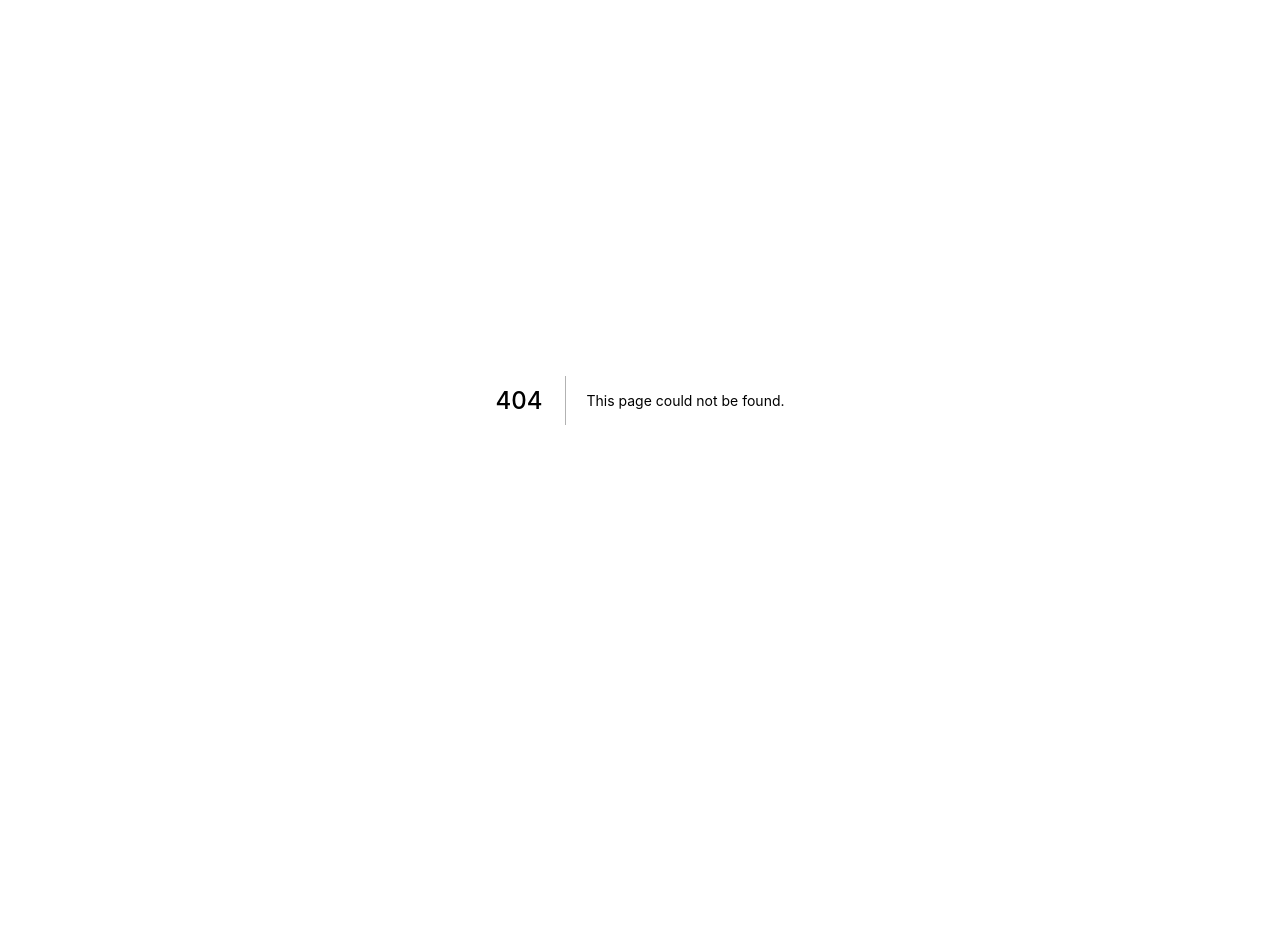
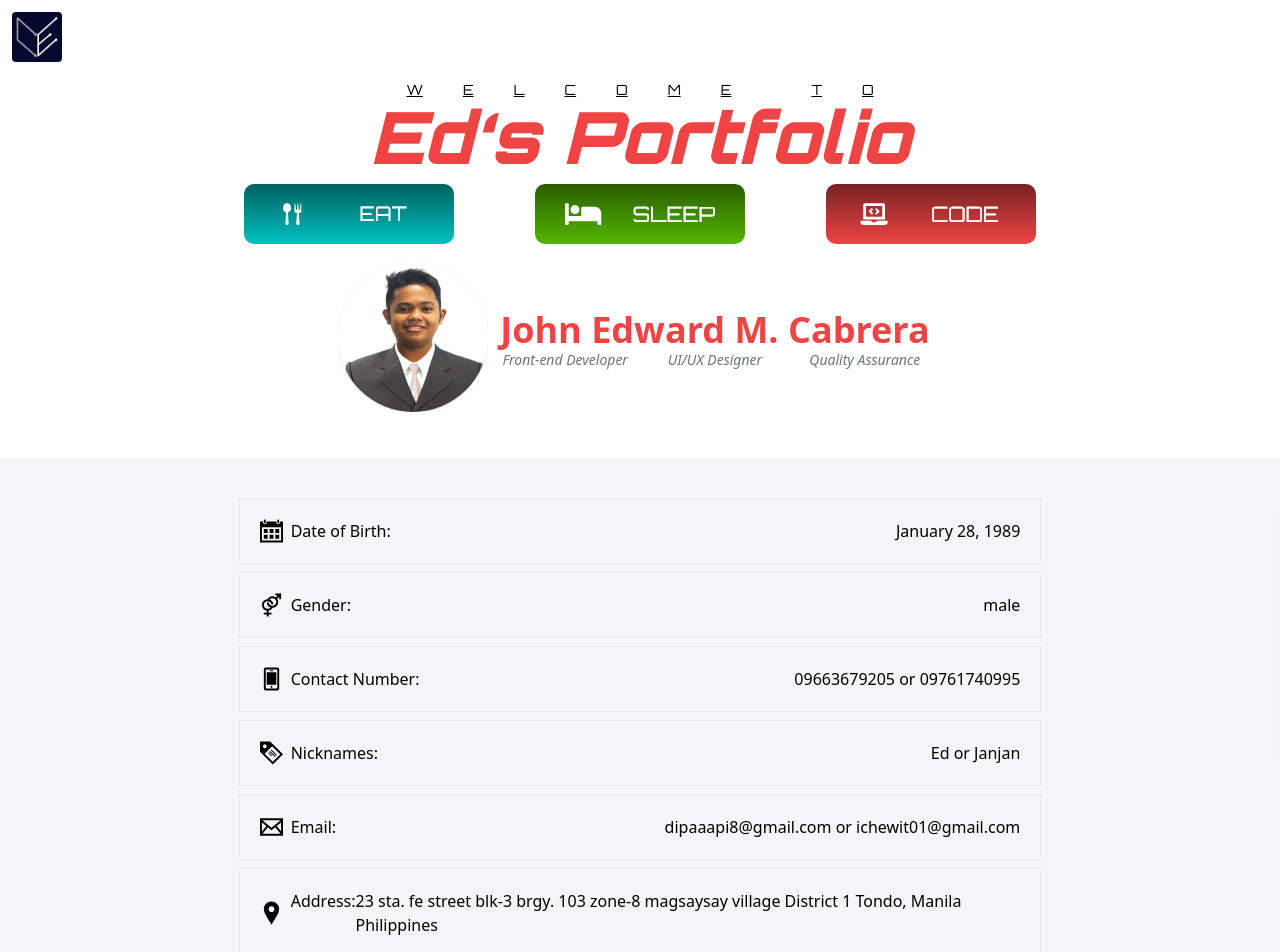
Before and after one commit to dipaaapi/ed-portfolio, a Next.js app: page /specialthanks in a window 1280 px wide. Before the commit this address had no page. Shown: the top 952 px of the page. Before the commit the page ends 800 px from the top, so only its background shows below. Built offline with nearby package versions, Linux system fonts and the light colour scheme.

Commit message:
clone special thanks page from personal page

```diff
--- /dev/null
+++ b/pages/specialthanks.tsx
@@ -0,0 +1,96 @@
+import type { NextPage } from 'next'
+import Navigation from '../components/nav'
+import Head from 'next/head'
+import Footer from '../components/footer'
+import styles from '../styles/Home.module.css'
+import Image from 'next/image'
+
+const Specialthanks: NextPage = () => {
+    const info = {
+        name: 'John Edward M. Cabrera',
+        age: "January 28, 1989",
+        position: ['Front-end Developer', 'UI/UX Designer', 'Quality Assurance'],
+        gender: 'male',
+        address: '23 sta. fe street blk-3 brgy. 103 zone-8 magsaysay village District 1 Tondo, Manila Philippines',
+        mobile: ['09663679205', '09761740995'],
+        nick: ['Ed', 'Janjan'],
+        email: ['dipaaapi8@gmail.com', 'ichewit01@gmail.com' ],
+        style: ['italic text-sm text-center hover:underline hover:text-red-500 text-gray-500', 'flex space-x-2 my-2 border p-5 cursor-pointer hover:shadow hover:rounded-full transition-all hover:bg-white']
+    }
+    return (
+        <div className='scroll-smooth'>
+            <Head>
+                <title>Ed Portfolio | Special thanks Page</title>
+                <link rel="icon" href="/CyberEd.gif" />
+            </Head>
+            <Navigation />
+
+            <main>
+                {/* <h1 className='text-2xl uppercase text-red-500 font-bold my-3 text-center'>Personal Information</h1> */}
+                <div className="md:flex grid grid-cols-1 w-max mx-auto">
+                    <div className="flex-shrink mx-auto w-max">
+                        <Image src="/ed.jpg" width={150} height={150} alt="ed picture" className="rounded-full shadow border-red-500 border w-max mx-auto" />
+                    </div>
+                    <div className="flex-grow p-3 my-auto">
+                        <p className="text-red-500 my-auto text-center md:text-left text-4xl font-bold">{info.name}</p>
+                        <div className="grid grid-cols-3 gap-5">
+                            <p className={info.style[0]}>{info.position[0]}</p>
+                            <p className={info.style[0]}>{info.position[1]}</p>
+                            <p className={info.style[0]}>{info.position[2]}</p>
+                        </div>
+                    </div>
+                </div>
+                <div className="my-10 bg-gray-300 bg-opacity-25 p-5">
+                    <ul className='md:w-2/3 w-10/12 mx-auto rounded p-3 text-left'>
+                        <li className={info.style[1]}>
+                            <svg className='flex-shrink' xmlns="http://www.w3.org/2000/svg" width="24" height="24" viewBox="0 0 24 24"><path d="M20 20h-4v-4h4v4zm-6-10h-4v4h4v-4zm6 0h-4v4h4v-4zm-12 6h-4v4h4v-4zm6 0h-4v4h4v-4zm-6-6h-4v4h4v-4zm16-8v22h-24v-22h3v1c0 1.103.897 2 2 2s2-.897 2-2v-1h10v1c0 1.103.897 2 2 2s2-.897 2-2v-1h3zm-2 6h-20v14h20v-14zm-2-7c0-.552-.447-1-1-1s-1 .448-1 1v2c0 .552.447 1 1 1s1-.448 1-1v-2zm-14 2c0 .552-.447 1-1 1s-1-.448-1-1v-2c0-.552.447-1 1-1s1 .448 1 1v2z"/></svg>
+                            <div className="md:flex justify-between w-full">
+                                <p className="">Date of Birth:</p>
+                                <p className="">{info.age}</p>
+                            </div>
+                        </li>
+                        <li className={info.style[1]}>
+                            <svg className='flex-shrink' xmlns="http://www.w3.org/2000/svg" width="24" height="24" viewBox="0 0 24 24"><path d="M16 0v2h2.586l-2.113 2.113c-.981-.698-2.177-1.113-3.473-1.113-2.22 0-4.144 1.216-5.18 3.009-3.229.096-5.82 2.738-5.82 5.991 0 2.973 2.164 5.433 5 5.91v2.09h-3v2h3v2h2v-2h3v-2h-3v-2.09c1.791-.301 3.294-1.403 4.167-2.918 3.235-.09 5.833-2.735 5.833-5.992 0-1.296-.415-2.492-1.113-3.473l2.113-2.113v2.586h2v-6h-6zm-3 13c-1.944 0-3.564-1.396-3.923-3.236-.66-.333-1.365-.346-2.033-.066.266 2.293 1.827 4.181 3.931 4.938-.729.831-1.784 1.364-2.975 1.364-2.206 0-4-1.794-4-4s1.794-4 4-4c1.937 0 3.555 1.384 3.921 3.214.679.35 1.309.383 2.033.077-.27-2.293-1.837-4.179-3.943-4.931.732-.83 1.797-1.36 2.989-1.36 2.206 0 4 1.794 4 4s-1.794 4-4 4z"/></svg>
+                            <div className="md:flex justify-between w-full">
+                                <p className="">Gender:</p>
+                                <p className="">{info.gender}</p>
+                            </div>
+                        </li>
+                        <li className={info.style[1]}>
+                            <svg className='flex-shrink' xmlns="http://www.w3.org/2000/svg" width="24" height="24" viewBox="0 0 24 24"><path d="M17.5 2c.276 0 .5.224.5.5v19c0 .276-.224.5-.5.5h-11c-.276 0-.5-.224-.5-.5v-19c0-.276.224-.5.5-.5h11zm2.5 0c0-1.104-.896-2-2-2h-12c-1.104 0-2 .896-2 2v20c0 1.104.896 2 2 2h12c1.104 0 2-.896 2-2v-20zm-9.5 1h3c.276 0 .5.224.5.501 0 .275-.224.499-.5.499h-3c-.275 0-.5-.224-.5-.499 0-.277.225-.501.5-.501zm1.5 18c-.553 0-1-.448-1-1s.447-1 1-1c.552 0 .999.448.999 1s-.447 1-.999 1zm5-3h-10v-13h10v13z"/></svg>
+                            <div className="md:flex justify-between w-full">
+                                <p className="">Contact Number:</p>
+                                <p className="">{info.mobile[0]} or {info.mobile[1]}</p>
+                            </div>
+                        </li>
+                        <li className={info.style[1]}>
+                            <svg className='flex-shrink my-auto' xmlns="http://www.w3.org/2000/svg" width="24" height="24" viewBox="0 0 24 24"><path d="M10.606 0h-10.606v10.609l13.393 13.391 10.607-10.606-13.394-13.394zm-7.02 6.414c-.782-.785-.781-2.047 0-2.83.782-.782 2.049-.779 2.829-.001.783.783.782 2.048 0 2.831-.783.781-2.046.781-2.829 0zm9.807 14.757l-8.484-8.484 7.778-7.778 8.486 8.485-7.78 7.777zm3.534-6.36l-5.656-5.656.707-.709 5.656 5.657-.707.708zm-1.414 1.414l-5.656-5.656.707-.707 5.656 5.656-.707.707zm-3.535-.707l-3.534-3.536.707-.706 3.535 3.535-.708.707z"/></svg>
+                            <div className="md:flex justify-between w-full">
+                                <p className="">Nicknames:</p>
+                                <p className="">{info.nick[0]} or {info.nick[1]}</p>
+                            </div>
+                        </li>
+                        <li className={info.style[1]}>
+                            <svg className='flex-shrink my-auto' xmlns="http://www.w3.org/2000/svg" width="24" height="24" viewBox="0 0 24 24"><path d="M0 3v18h24v-18h-24zm6.623 7.929l-4.623 5.712v-9.458l4.623 3.746zm-4.141-5.929h19.035l-9.517 7.713-9.518-7.713zm5.694 7.188l3.824 3.099 3.83-3.104 5.612 6.817h-18.779l5.513-6.812zm9.208-1.264l4.616-3.741v9.348l-4.616-5.607z"/></svg>
+                            <div className="md:flex justify-between w-full">
+                                <p className="">Email:</p>
+                                <p className="">{info.email[0]} or {info.email[1]}</p>
+                            </div>
+                        </li>
+                        <li className={info.style[1]}>
+                        <svg className='flex-shrink my-auto' xmlns="http://www.w3.org/2000/svg" width="24" height="24" viewBox="0 0 24 24"><path d="M12 0c-4.198 0-8 3.403-8 7.602 0 4.198 3.469 9.21 8 16.398 4.531-7.188 8-12.2 8-16.398 0-4.199-3.801-7.602-8-7.602zm0 11c-1.657 0-3-1.343-3-3s1.343-3 3-3 3 1.343 3 3-1.343 3-3 3z"/></svg>
+                            <div className="md:flex justify-between w-full">
+                                <p className="">Address:</p>
+                                <p className="">{info.address}</p>
+                            </div>
+                        </li>
+                    </ul>
+                </div>
+            </main>
+
+            <Footer />
+        </div>
+    )
+}
+
+export default Specialthanks;
```
